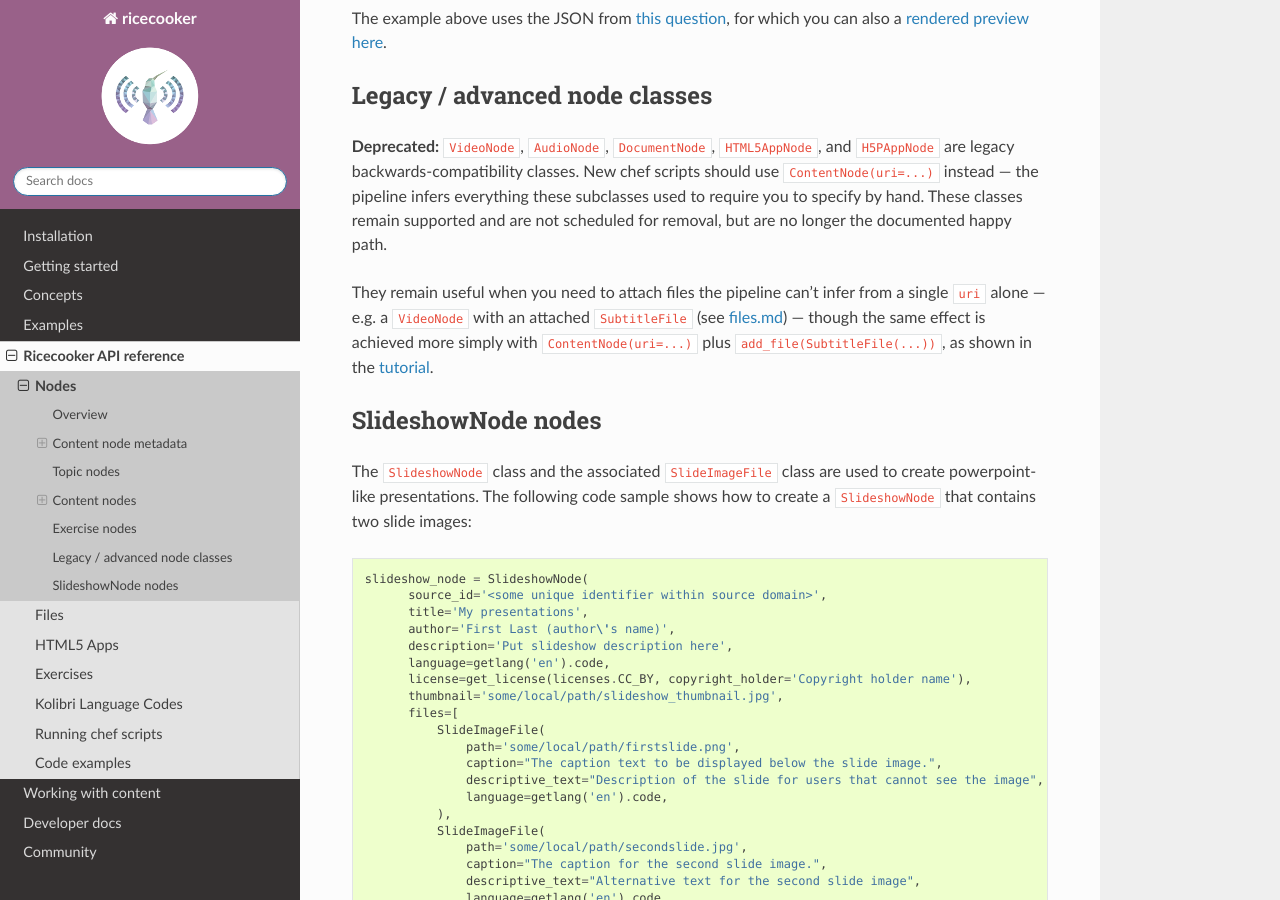
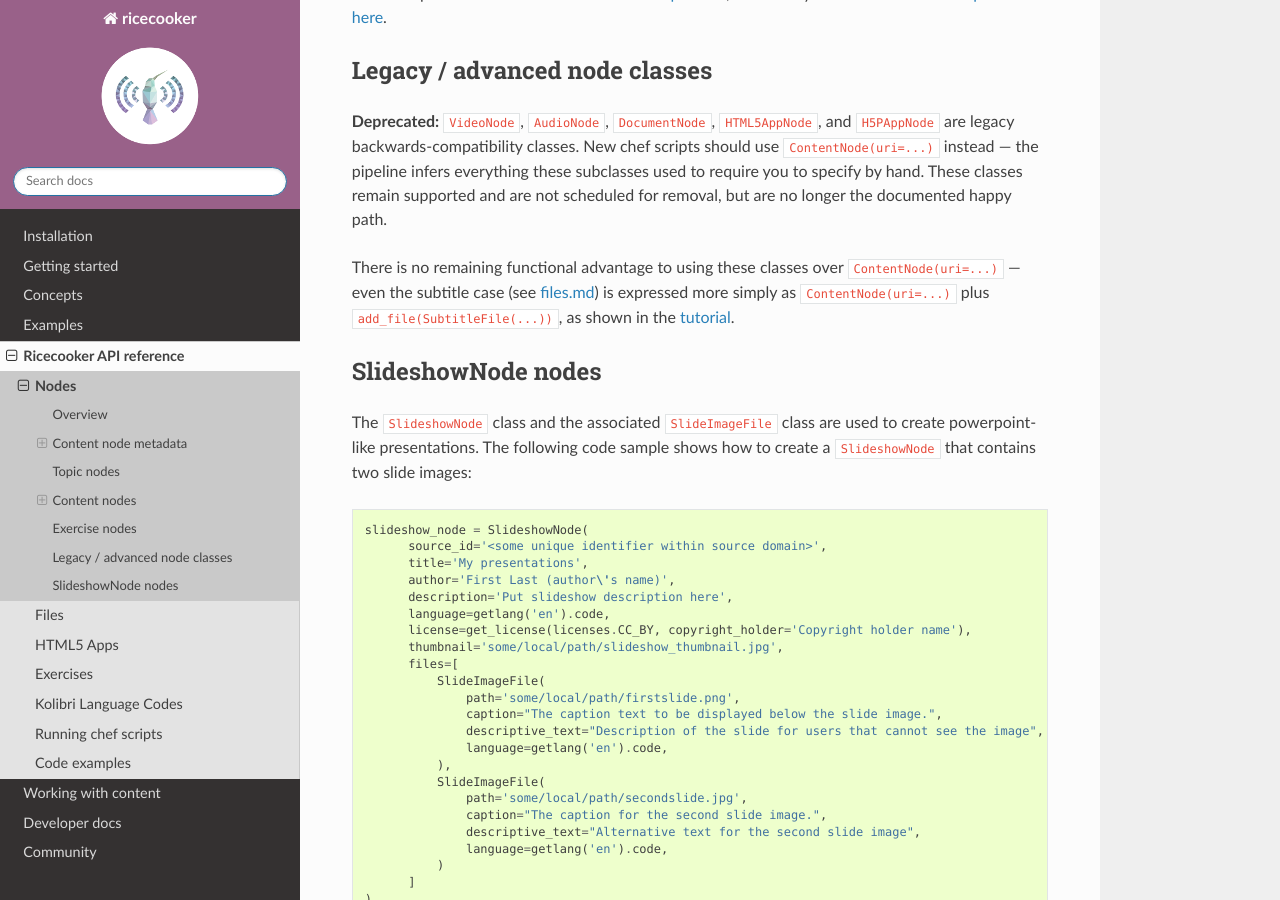
Before and after one commit to learningequality/ricecooker, a Sphinx documentation site: the page built from docs/nodes.md, in a window 1280 px wide and 900 px high, scrolled down 6673 px. Built offline with Sphinx 7.4.7 and the Read the Docs theme 3.1.0, drawn with Linux system fonts in a browser that asks for light colours; some of the changed text lies outside the part shown.

Commit message:
Tighten docs prose after PR #683 review pass
Simplify wording across chefops, files, installation, nodes, and
tutorial docs: separate staging/deploy into its own subsection, drop
redundant explanations of uri inference, and point to AGENTS.md instead
of duplicating the contributor quick start.

Co-Authored-By: Claude Sonnet 5 <noreply@anthropic.com>

```diff
--- a/docs/nodes.md
+++ b/docs/nodes.md
@@ -184,10 +184,9 @@ For your copy-paste convenience, here is the sample code for creating a content
           uri='https://www.gov.mb.ca/inr/pdf/pubs/mafri-potatoe.pdf',
     )
 
-The pipeline infers the file(s), format preset, and content `kind` from `uri` —
-see [files.md](./files.md) and [concepts/introduction.md](./concepts/introduction.md#supported-content-kinds).
-`uri` accepts a URL or a local filesystem path, and the resource is downloaded
-for you automatically.
+`uri` accepts a URL or a local filesystem path — the pipeline downloads it and
+infers everything else automatically, as described in
+[concepts/introduction.md](./concepts/introduction.md#supported-content-kinds).
 
 Specify `derive_thumbnail=True` and leave thumbnail blank (`thumbnail=None`) to
 let Ricecooker automatically generate a thumbnail for the node based on its content.
@@ -309,11 +308,11 @@ subclasses used to require you to specify by hand. These classes remain
 supported and are not scheduled for removal, but are no longer the
 documented happy path.
 
-They remain useful when you need to attach files the pipeline can't infer
-from a single `uri` alone — e.g. a `VideoNode` with an attached `SubtitleFile`
-(see [files.md](./files.md#subtitle-files)) — though the same effect is
-achieved more simply with `ContentNode(uri=...)` plus `add_file(SubtitleFile(...))`,
-as shown in the [tutorial](tutorial/tutorial.html#step-6-add-content).
+There is no remaining functional advantage to using these classes over
+`ContentNode(uri=...)` — even the subtitle case (see
+[files.md](./files.md#subtitle-files)) is expressed more simply as
+`ContentNode(uri=...)` plus `add_file(SubtitleFile(...))`, as shown in the
+[tutorial](tutorial/tutorial.html#step-6-add-content).
 
 
 SlideshowNode nodes
```
Also changed, not shown: docs/chefops.md (+6 -5 lines), docs/files.md (+2 -3 lines), docs/installation.md (+1 -3 lines), docs/tutorial/explanations.md (+5 -4 lines).
